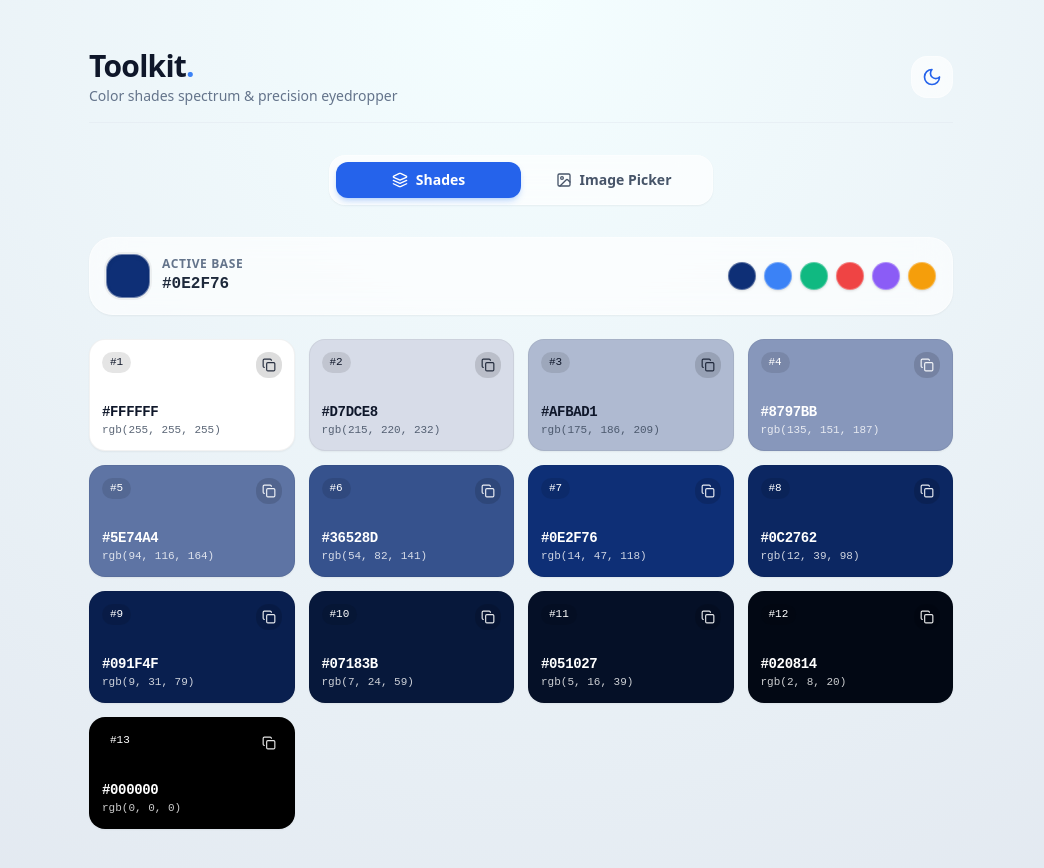
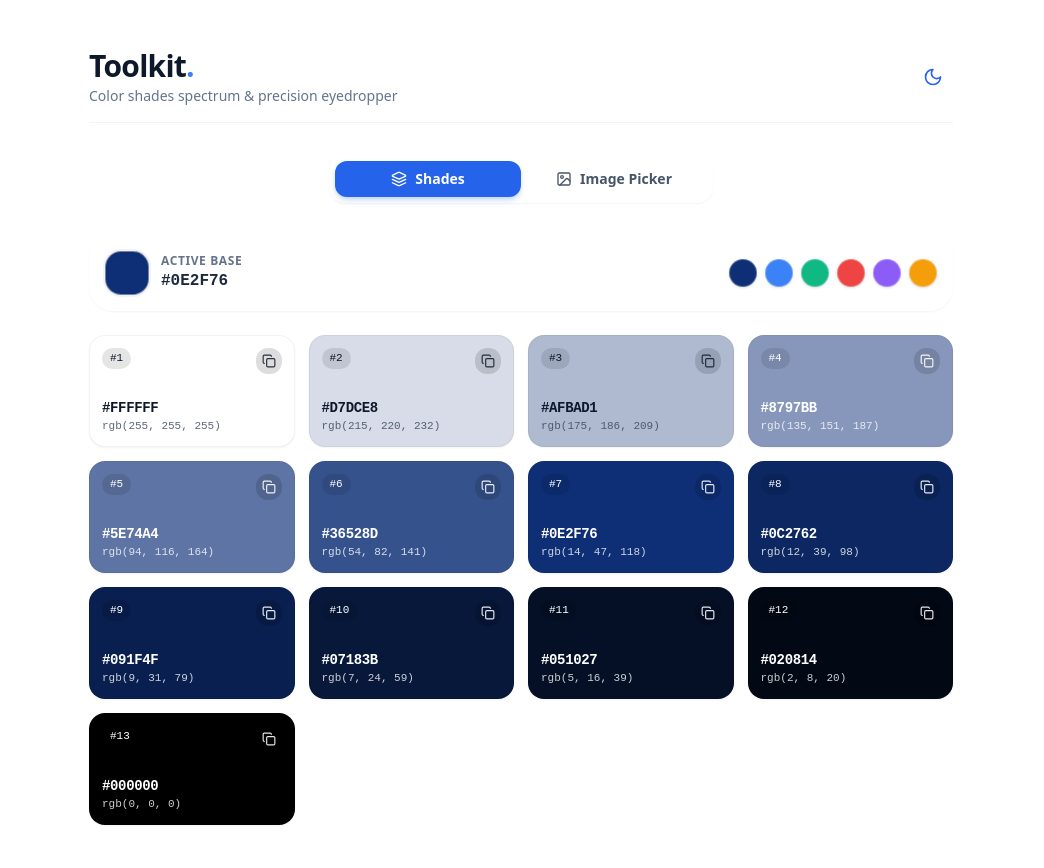
Before and after one commit to shadow7218/Toolkit, a Next.js app: page / in a window 1280 px wide. Shown: the top 868 px of the page, without its empty margins (119-1163 px from the left). Built offline with nearby package versions, Linux system fonts and the light colour scheme.

Commit message:
Refactor CSS for theme variables and scrollbar styles
Updated CSS variables for light and dark themes, modified body styles, and added custom scrollbar styles.

```diff
--- a/app/globals.css
+++ b/app/globals.css
@@ -3,29 +3,33 @@
 @tailwind utilities;
 
 :root {
-  --bg-gradient: radial-gradient(circle at 50% 0%, #f4feff 0%, #e2e8f0 100%);
+  --bg: #ffffff;
+  --text: #09090b;
+  --card-bg: #f4f4f5;
+  --border-color: rgba(0, 0, 0, 0.08);
 }
 
 .dark {
-  --bg-gradient: radial-gradient(circle at 50% 0%, #071638 0%, #050505 100%);
+  --bg: #000000;
+  --text: #f4feff;
+  --card-bg: #0d0d0e;
+  --border-color: rgba(255, 255, 255, 0.07);
 }
 
 body {
-  background: var(--bg-gradient);
-  min-height: 100vh;
+  background-color: var(--bg);
+  color: var(--text);
+  font-feature-settings: "cv02", "cv03", "cv04", "cv11";
+  -webkit-tap-highlight-color: transparent;
+  user-select: none;
 }
 
-/* Glassmorphism helpers */
-.glass-panel {
-  background: rgba(255, 255, 255, 0.65);
-  backdrop-filter: blur(16px);
-  -webkit-backdrop-filter: blur(16px);
-  border: 1px solid rgba(255, 255, 255, 0.4);
+/* Custom minimal scrollbar for mobile */
+::-webkit-scrollbar {
+  width: 4px;
+  height: 4px;
 }
-
-.dark .glass-panel {
-  background: rgba(14, 47, 118, 0.12);
-  backdrop-filter: blur(20px);
-  -webkit-backdrop-filter: blur(20px);
-  border: 1px solid rgba(169, 192, 224, 0.12);
+::-webkit-scrollbar-thumb {
+  background: rgba(255, 255, 255, 0.15);
+  border-radius: 9999px;
 }
```
